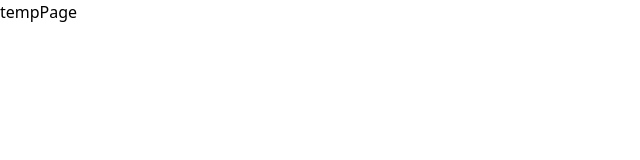
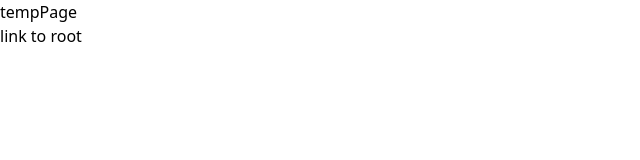
Before and after one commit to IanSanchezBaca/church-check-in, a Next.js app: page /temp in a window 1280 px wide. Shown: the top 160 px of the page, without its empty margins (0-640 px from the left). Built offline with nearby package versions, Linux system fonts and the light colour scheme.

Commit message:
save point

```diff
--- a/src/app/page.js
+++ b/src/app/page.js
@@ -1,6 +1,8 @@
 // root page
 // import Image from "next/image";
 import Link from "next/link";
+
+
 
 export default function Home() {
   return (
--- a/src/app/temp/layout.js
+++ b/src/app/temp/layout.js
@@ -1,5 +1,5 @@
 // Layout for temp
-
+import "./tempCSS.css";
 // app/layout.js
 
 export const metadata = { // This is the default function
--- a/src/app/temp/page.js
+++ b/src/app/temp/page.js
@@ -1,9 +1,11 @@
 // page for temp
+import Link from "next/link";
+
 
 export default function Temp() {return (
   <div>
     <h>tempPage</h><br></br>
 
-    {/* <link href="/">link to root</link> */}
+    <Link href="/">link to root</Link>
   </div>
 );}
--- /dev/null
+++ b/src/app/temp/tempCSS.css
@@ -0,0 +1 @@
+@import "tailwindcss";
```
